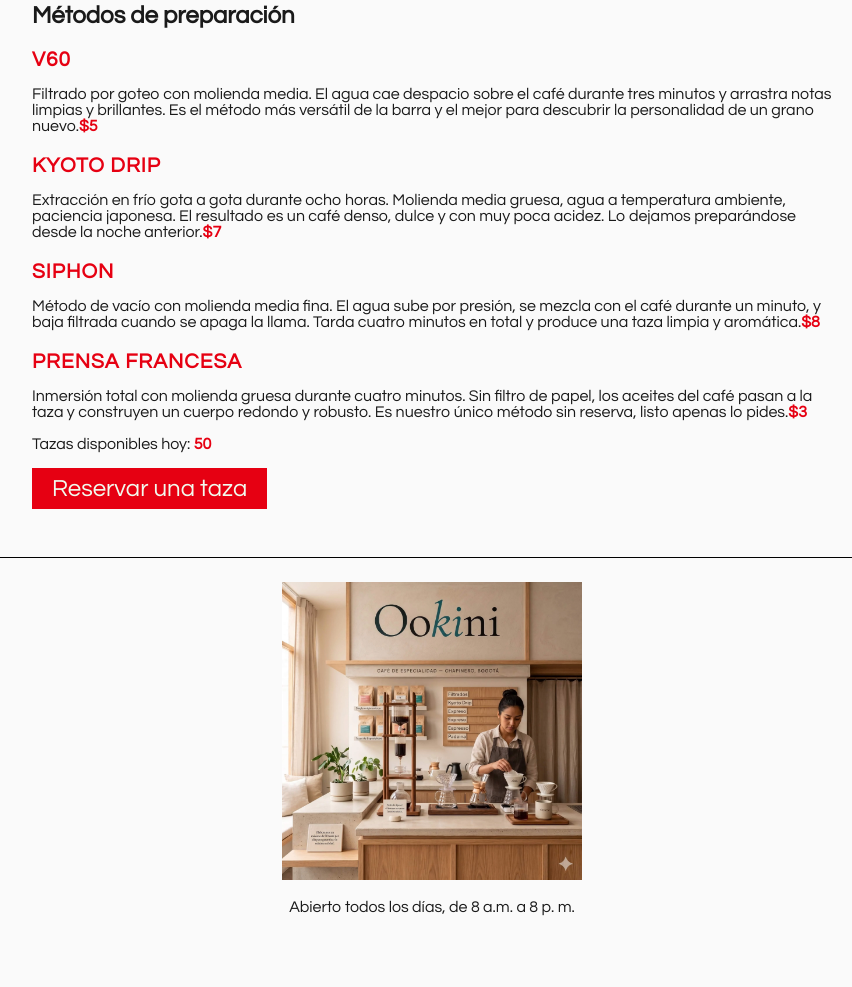
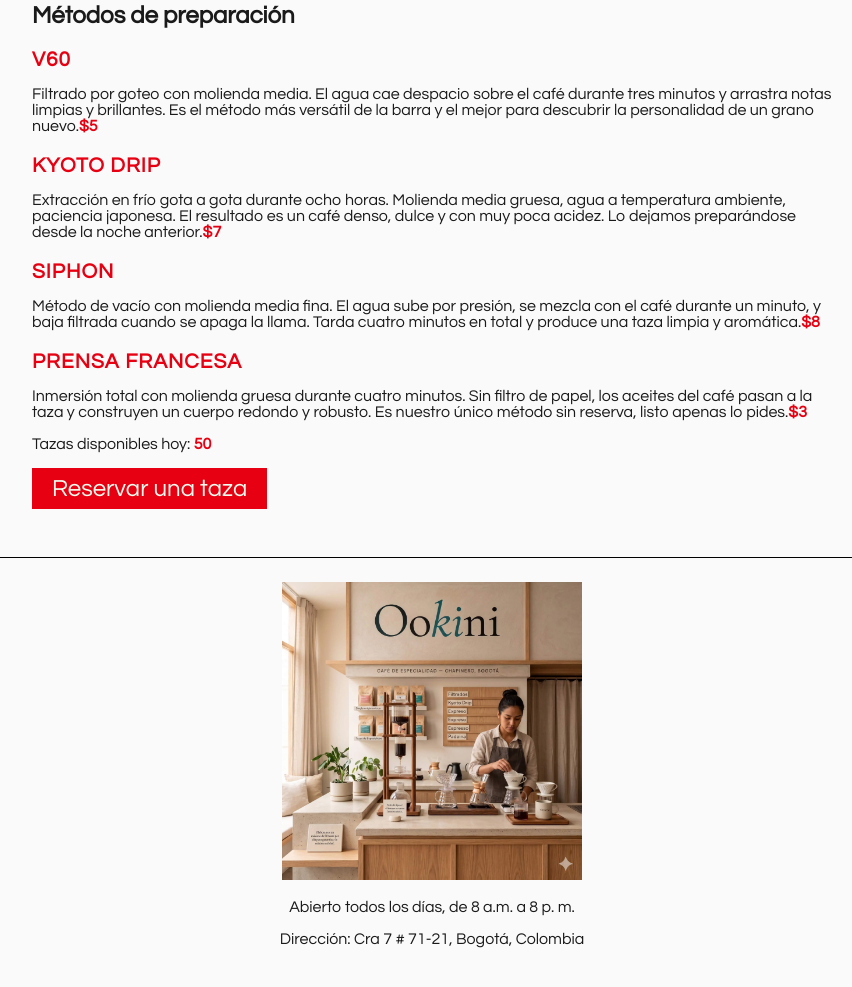
Before and after one commit to cevc910-rgb/ookini, a plain HTML site: page index.html in a window 1280 px wide. Shown: the part 357-1344 px from the top of the page, without its empty margins (208-1060 px from the left). Before the commit the page ends 1320 px from the top, so only its background shows below. Drawn offline with Linux system fonts and the light colour scheme.

Commit message:
Agregar dirección de Ookini en el footer

```diff
--- a/index.html
+++ b/index.html
@@ -64,6 +64,7 @@
     <footer id="contacto">
         <img src="ookini-barra.png" alt="Barra de Ookini, café de especialidad" width="300">
         <p>Abierto todos los días, de 8 a.m. a 8 p. m.</p>
+        <p>Dirección: Cra 7 # 71-21, Bogotá, Colombia</p>
     </footer>
 
     <script src="script.js"></script>
```
